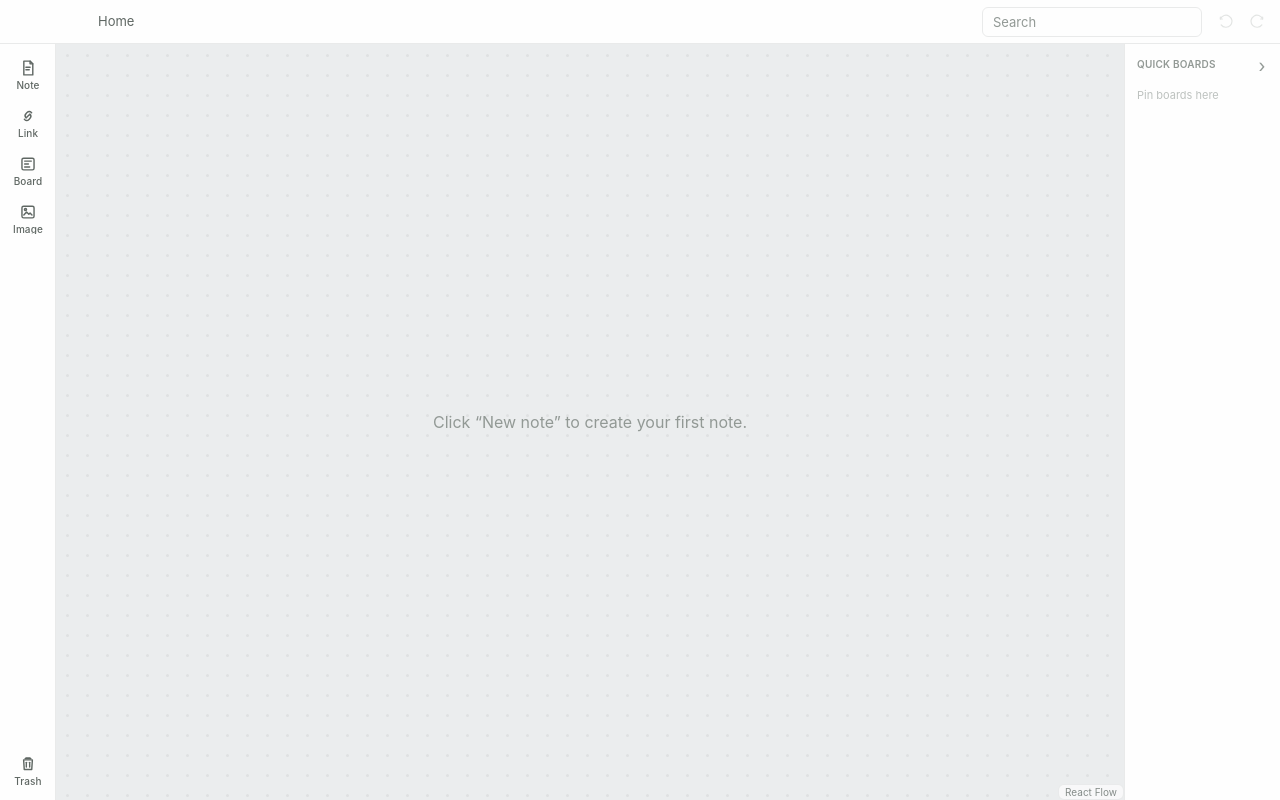
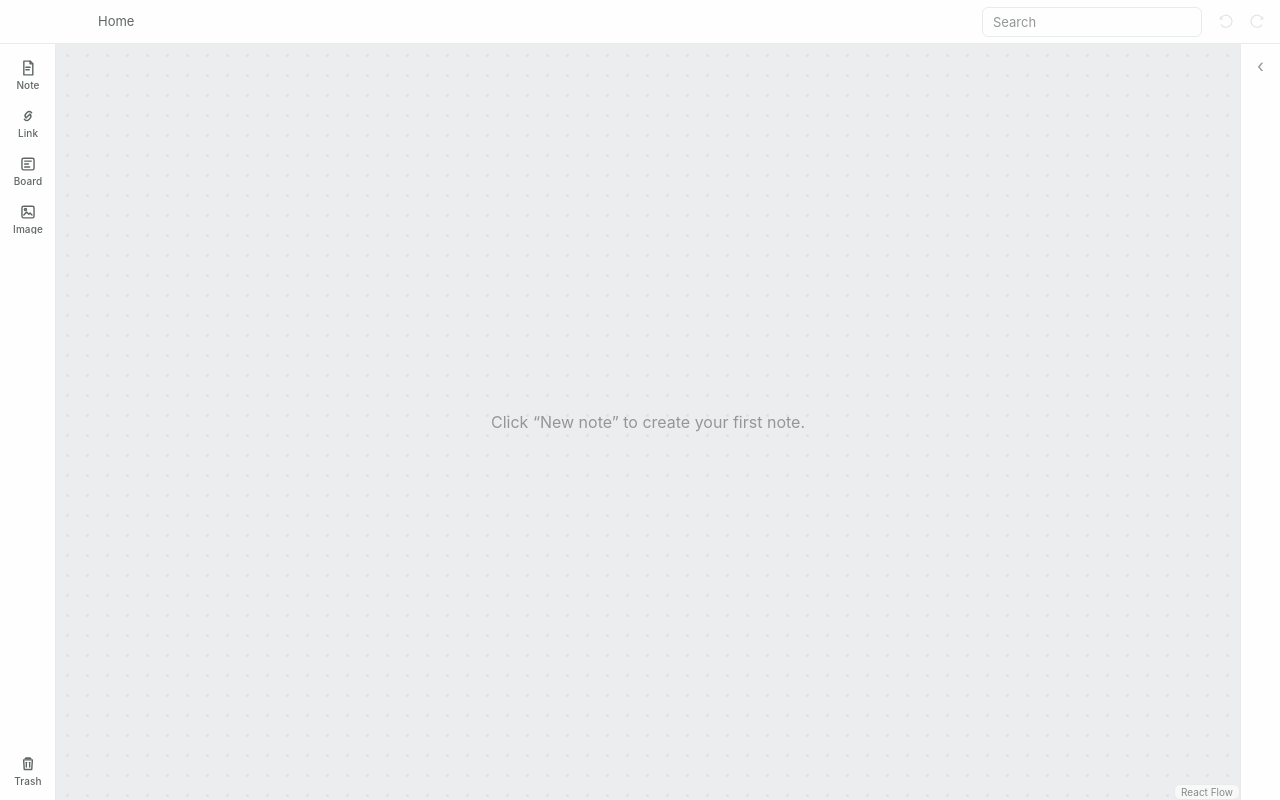
Before and after one commit to butcherbro/MySpace, a React (Vite) app: page / in a window 1280 px wide. Built offline with nearby package versions, Linux system fonts and the light colour scheme.

Commit message:
feat: start quick boards collapsed and hide scrollbar in icon strip

```diff
--- a/src/App.tsx
+++ b/src/App.tsx
@@ -140,9 +140,10 @@ function App() {
     tabsRef.current = tabs;
   }, [tabs]);
 
-  // Quick Boards: persisted, ordered references to Boards.
+  // Quick Boards: persisted, ordered references to Boards. The rail starts
+  // collapsed so it never occupies full width on launch.
   const [quickBoards, setQuickBoards] = useState<QuickBoardDto[]>([]);
-  const [quickBoardsCollapsed, setQuickBoardsCollapsed] = useState(false);
+  const [quickBoardsCollapsed, setQuickBoardsCollapsed] = useState(true);
 
   // Unsorted drawer: shows when unsorted cards exist; Close hides it until the
   // next blind drop.
--- a/src/navigation/quick-boards-rail.css
+++ b/src/navigation/quick-boards-rail.css
@@ -58,6 +58,17 @@
 
 .quick-boards-rail--collapsed {
   padding-inline: var(--space-1);
+}
+
+/* In the collapsed icon strip there is nothing to scroll: hide the scrollbar
+   so it never overlaps the pinned icons. */
+.quick-boards-rail--collapsed .quick-boards-rail__list {
+  overflow: visible;
+  scrollbar-width: none;
+}
+
+.quick-boards-rail--collapsed .quick-boards-rail__list::-webkit-scrollbar {
+  display: none;
 }
 
 .quick-boards-rail--collapsed .quick-boards-rail__header,
```
Also changed, not shown: tasks/lessons.md (+16 -0 lines), 2 other files (tests, documents, lock files or other folders).
